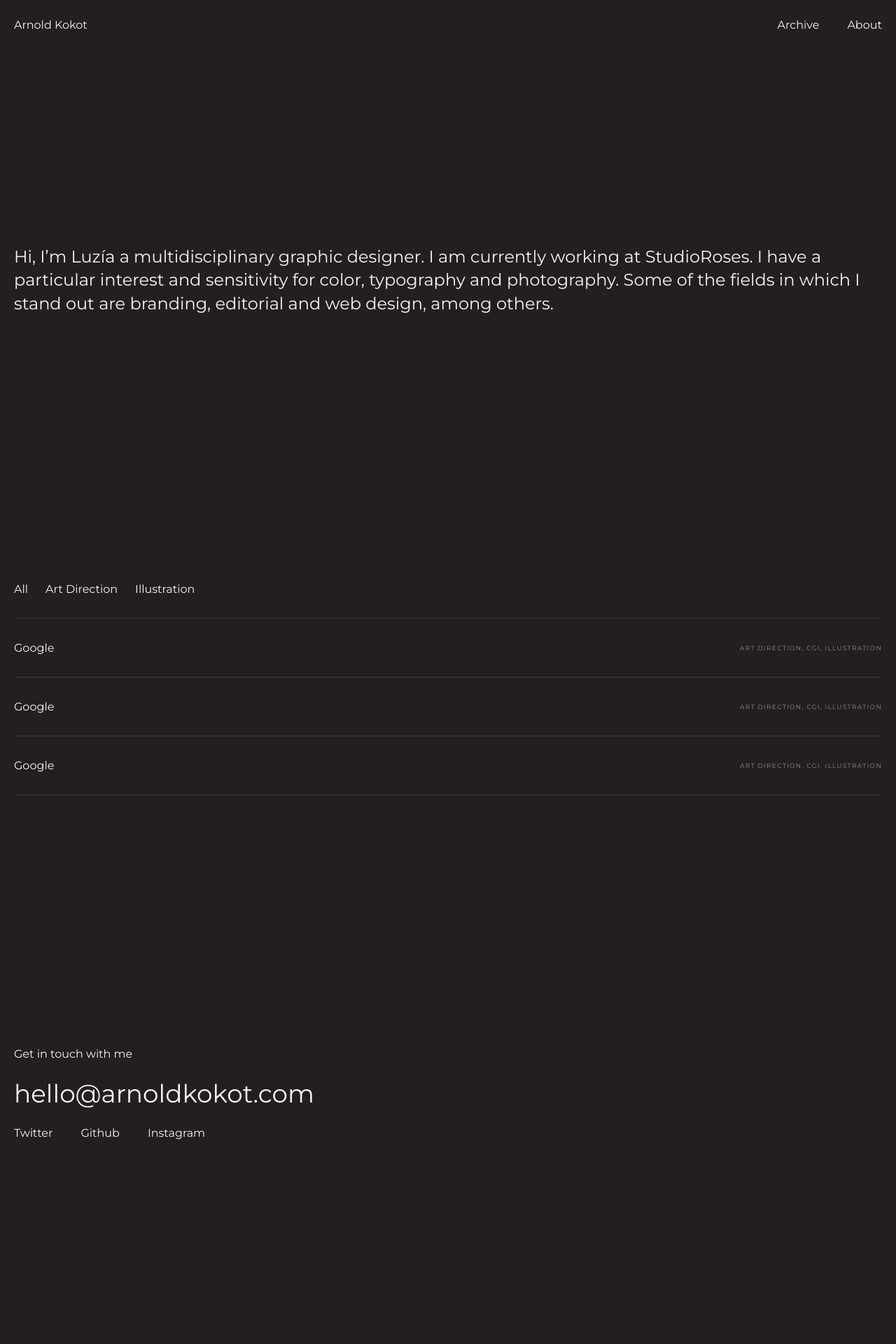
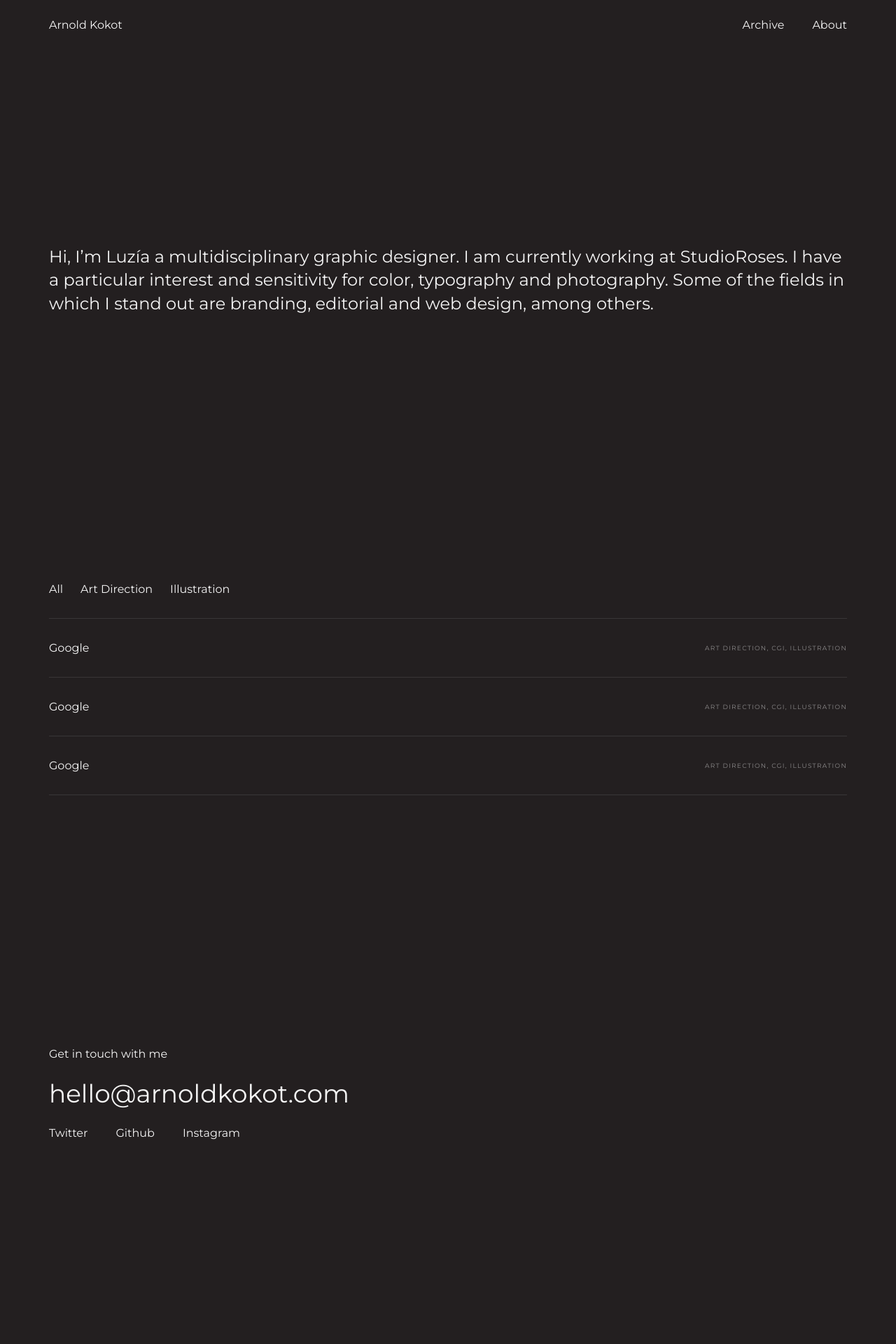
Before and after one commit to arnoldkokot/portfolio, a React (Create React App) app: page / in a window 1280 px wide. Shown: the top 1920 px of the page at 70% size. Built offline with nearby package versions, Linux system fonts and the light colour scheme.

Commit message:
fixed position footer

```diff
--- a/src/App.js
+++ b/src/App.js
@@ -1,18 +1,17 @@
 import "./Nav.css";
-import "./Main.css";
+import "./Works.css";
 import "./Header.css";
+import "./Contact.css";
 import "./Footer.css";
 
 function App() {
   return (
     <>
       <nav>
-        <div className="container">
-          <a href="/">Arnold Kokot</a>
-          <div className="nav-links">
-            <a href="/">Archive</a>
-            <a href="/">About</a>
-          </div>
+        <a href="/">Arnold Kokot</a>
+        <div className="nav-links">
+          <a href="/">Archive</a>
+          <a href="/">About</a>
         </div>
       </nav>
       <header>
@@ -23,7 +22,7 @@ function App() {
           stand out are branding, editorial and web design, among others.
         </div>
       </header>
-      <main>
+      <section id="works">
         <div className="container">
           <div className="filters">
             <p>All</p>
@@ -43,18 +42,23 @@ function App() {
             <label>Art Direction, CGI, Illustration</label>
           </a>
         </div>
-      </main>
-      <footer>
+      </section>
+      <section id="contact">
         <div className="container">
           <p>Get in touch with me</p>
           <a href="/" className="mail">
             hello@arnoldkokot.com
           </a>
-          <div className="footer-links">
+          <div className="contact-links">
             <a href="/">Twitter</a>
             <a href="/">Github</a>
             <a href="/">Instagram</a>
           </div>
+        </div>
+      </section>
+      <footer>
+        <div className="container">
+          Created by me. Code available <a href="/">here</a>.
         </div>
       </footer>
     </>
--- /dev/null
+++ b/src/Contact.css
@@ -0,0 +1,16 @@
+#contact {
+  margin-bottom: var(--footer);
+}
+.mail {
+  font-size: max(2.8vw, 24px);
+  margin: 25px 0;
+}
+#contact > .container {
+  display: flex;
+  flex-direction: column;
+  align-items: flex-start;
+}
+.contact-links {
+  display: flex;
+  gap: 40px;
+}
--- a/src/Footer.css
+++ b/src/Footer.css
@@ -1,16 +1,13 @@
 footer {
-  padding: 360px 0;
-}
-.mail {
-  font-size: max(2.8vw, 24px);
-  margin: 25px 0;
+  position: fixed;
+  left: 0;
+  right: 0;
+  bottom: 0;
+  z-index: -100;
+  background-color: #000000;
 }
 footer > .container {
+  min-height: var(--footer);
   display: flex;
-  flex-direction: column;
-  align-items: flex-start;
+  align-items: center;
 }
-.footer-links {
-  display: flex;
-  gap: 40px;
-}
--- a/src/Nav.css
+++ b/src/Nav.css
@@ -4,10 +4,9 @@ nav {
   right: 0;
   z-index: 100;
 
-  color: var(--white);
   background-color: var(--gray);
 }
-nav > .container {
+nav {
   display: flex;
   justify-content: space-between;
   align-items: center;
--- a/src/index.css
+++ b/src/index.css
@@ -10,15 +10,17 @@ body {
     "Helvetica Neue", sans-serif;
   -webkit-font-smoothing: antialiased;
   -moz-osx-font-smoothing: grayscale;
+  color: var(--white);
 }
 :root {
   --accent: #230e13;
   --gray: #231f20;
   --white: #f5f5f5;
+  --footer: 500px;
 }
 ::-moz-selection {
-  color: var(--white);
-  background: var(--gray);
+  color: var(--gray);
+  background: var(--white);
 }
 ::selection {
   color: var(--gray);
@@ -29,14 +31,21 @@ a {
   text-decoration: inherit;
   display: block;
 }
-header,
-footer,
-main {
-  background-color: var(--gray);
-  color: var(--white);
-}
 .container {
   max-width: 1600px;
   margin: 0 auto;
-  padding: 0 20px;
 }
+.container,
+nav {
+  padding: 0 70px;
+}
+#contact,
+#works {
+  padding-bottom: 360px;
+}
+header,
+nav,
+#works,
+#contact {
+  background-color: var(--gray);
+}
```
Also changed, not shown: src/Works.css (renamed from src/Main.css).
